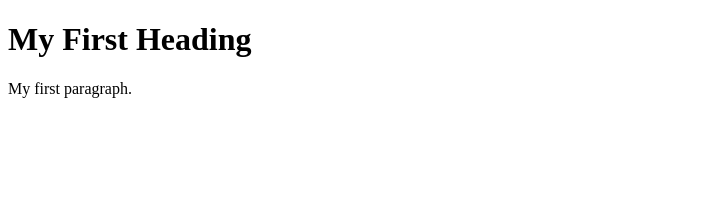
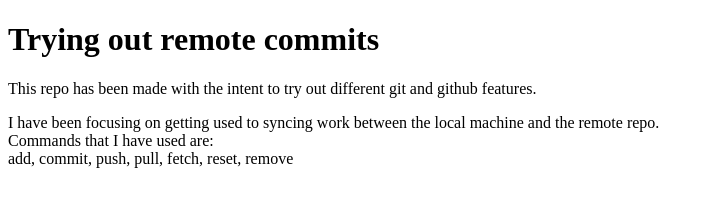
Before and after one commit to OscPop/test_remote_commits, a plain HTML site: page docs/index.html in a window 1280 px wide. Shown: the whole page, without its empty margins (0-714 px from the left). Drawn offline with Linux system fonts and the light colour scheme.

Commit message:
Update index.html
Added some more detailed information

```diff
--- a/docs/index.html
+++ b/docs/index.html
@@ -2,8 +2,12 @@
 <html>
 <body>
 
-<h1>My First Heading</h1>
-<p>My first paragraph.</p>
+<h1>Trying out remote commits</h1>
+<p>This repo has been made with the intent to try out different git and github features.</p>
+  <p>I have been focusing on getting used to syncing work between the local machine and the remote repo.
+    <br>Commands that I have used are:</br>
+  <l>add, commit, push, pull, fetch, reset, remove</l>
+  </p>
 
 </body>
 </html>
```
